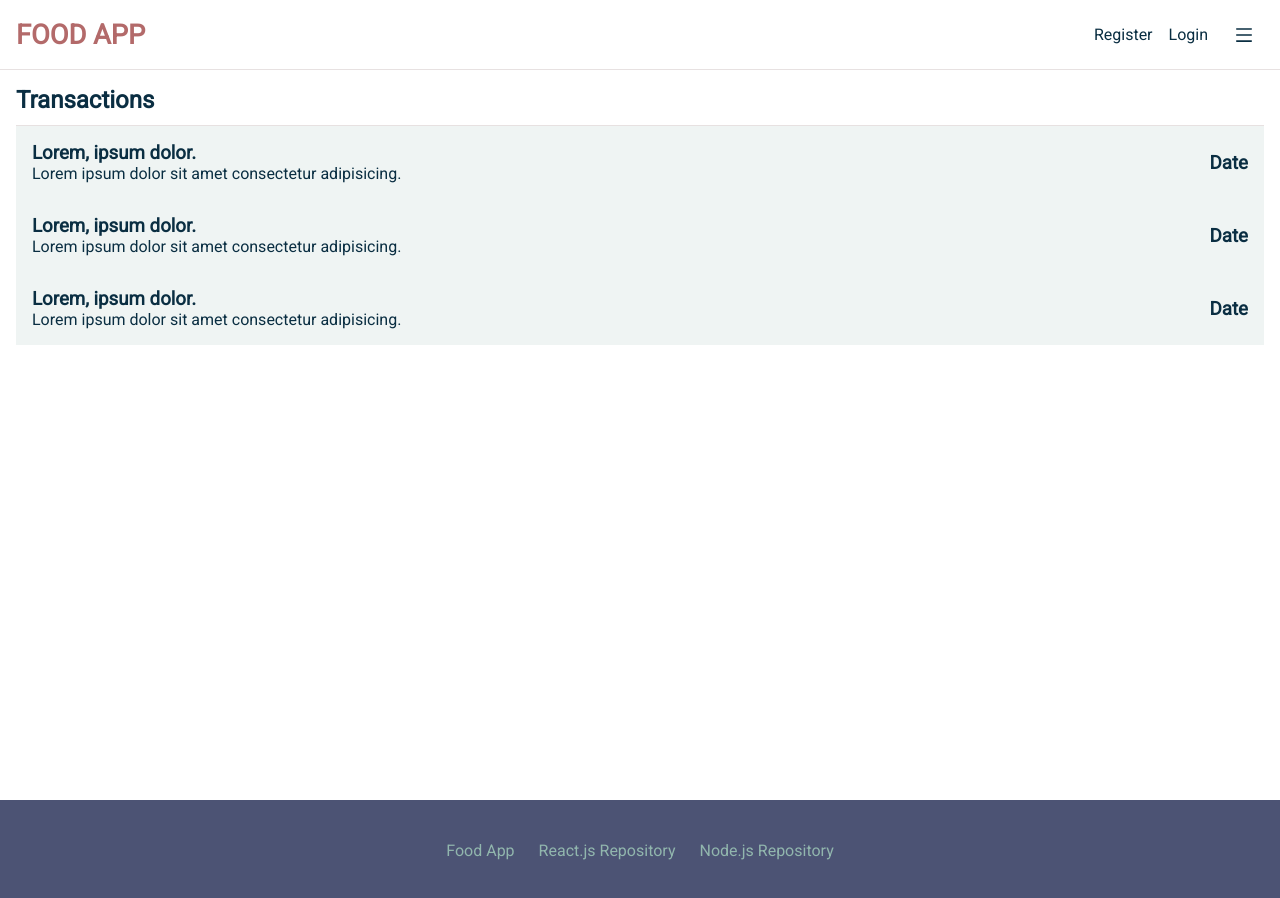
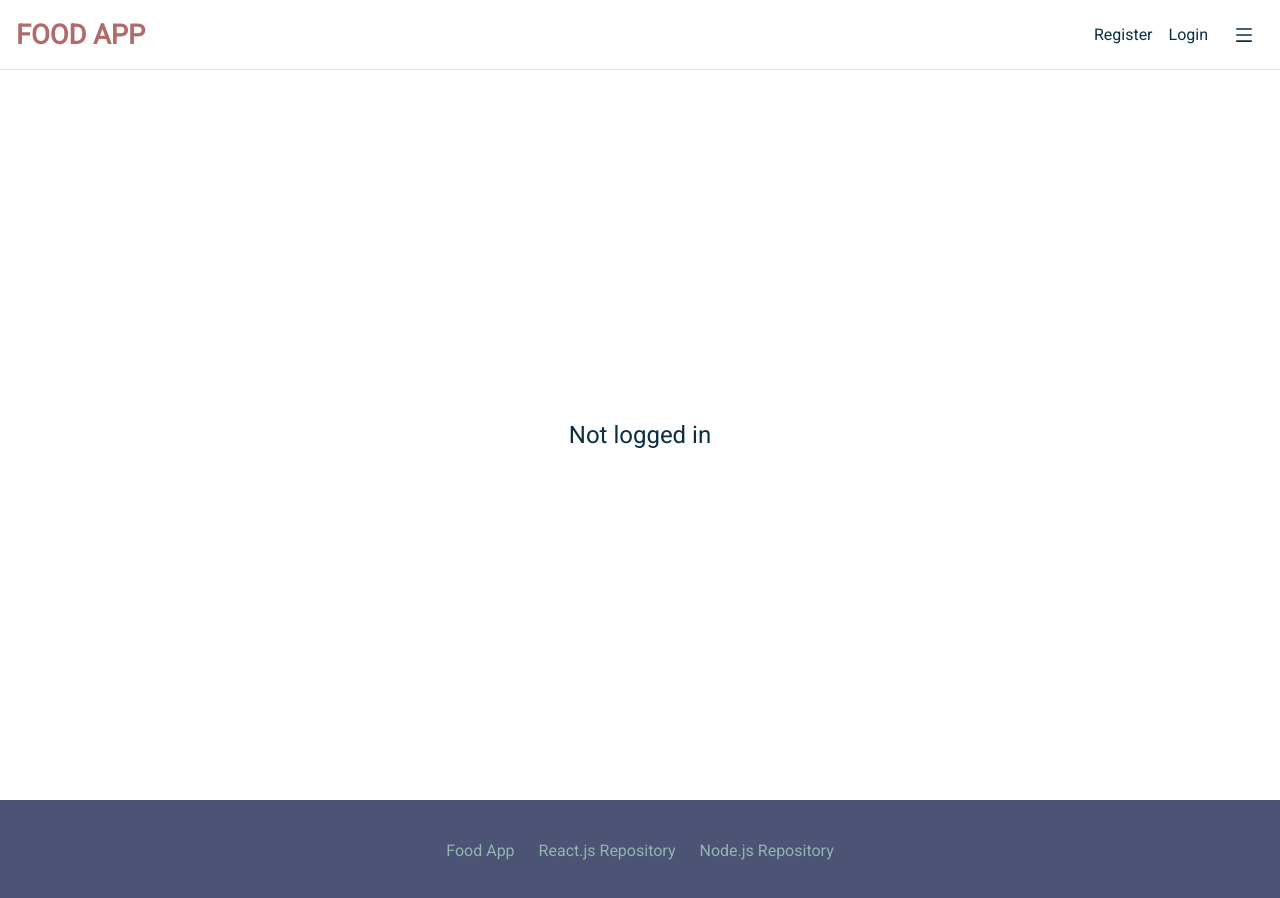
Before and after one commit to nashie1004/NextJsTsReact, a Next.js app: page /history in a window 1280 px wide. Built offline with nearby package versions, Linux system fonts and the light colour scheme.

Commit message:
added not logged in

```diff
--- a/app/app.scss
+++ b/app/app.scss
@@ -92,7 +92,7 @@ body{
   display: grid;
   place-content: center;
   p{
-    font-size: 2rem;
+    font-size: 1.5rem;
   }
 }
 
@@ -127,6 +127,17 @@ main{
   section{
     padding: 1rem;
     display: grid;
+
+    // not logged in
+    .notLoggedIn{
+      height: 100%;
+      display: grid;
+      place-content: center;
+
+      p{
+        font-size: 1.5rem;
+      }
+    }
 
     // home page
     article{
--- a/app/context.tsx
+++ b/app/context.tsx
@@ -7,6 +7,7 @@ interface ValueType {
   setLoggedIn: Dispatch<SetStateAction<boolean>> | null
   aside: HTMLElement | MutableRefObject<null>,
   modal: HTMLElement | MutableRefObject<null>
+  user: 'testDummyObject' | null
 }
 
 export const Data = createContext({} as any);
@@ -16,7 +17,7 @@ export default function Context({children}: any) {
   const aside = useRef(null)
   const modal = useRef(null)
 
-  const value: ValueType = {loggedIn, setLoggedIn, aside, modal};
+  const value: ValueType = {loggedIn, setLoggedIn, aside, modal, user: null};
 
   return (
     <Data.Provider value={value}>
--- a/app/history/page.tsx
+++ b/app/history/page.tsx
@@ -1,9 +1,26 @@
+'use client'
 import Header from '@/components/Header'
 import Footer from '@/components/Footer'
 import Aside from '@/components/Aside'
 import TransactionsCard from '@/components/TransactionsCard'
+import NotLoggedIn from '@/components/NotLoggedIn'
+import { Data } from '../context'
+import { useContext } from 'react'
 
 export default function page() {
+  const {loggedIn} = useContext(Data)
+
+  if (!loggedIn) return <>
+    <Header />
+    <main>
+      <section>
+        <NotLoggedIn />
+      </section>
+      <Aside />
+    </main>
+    <Footer />
+  </>
+
   return <>
     <Header />
     <main>
--- a/components/Header.tsx
+++ b/components/Header.tsx
@@ -28,7 +28,7 @@ export default function Header() {
     <Link href='/' className="logo">FOOD APP</Link>
     <>
       {
-        (onSearchPage) && (
+        (onSearchPage && loggedIn) && (
           <>
             <input
             onChange={e => setSearchValue(e.target.value)}
--- /dev/null
+++ b/components/NotLoggedIn.tsx
@@ -0,0 +1,7 @@
+export default function NotLoggedIn() {
+  return (
+    <div className='notLoggedIn'>
+      <p>Not logged in</p>
+    </div>
+  )
+}
```
Also changed, not shown: app/cart/page.tsx (+12 -0 lines), app/search/page.tsx (+17 -0 lines).
